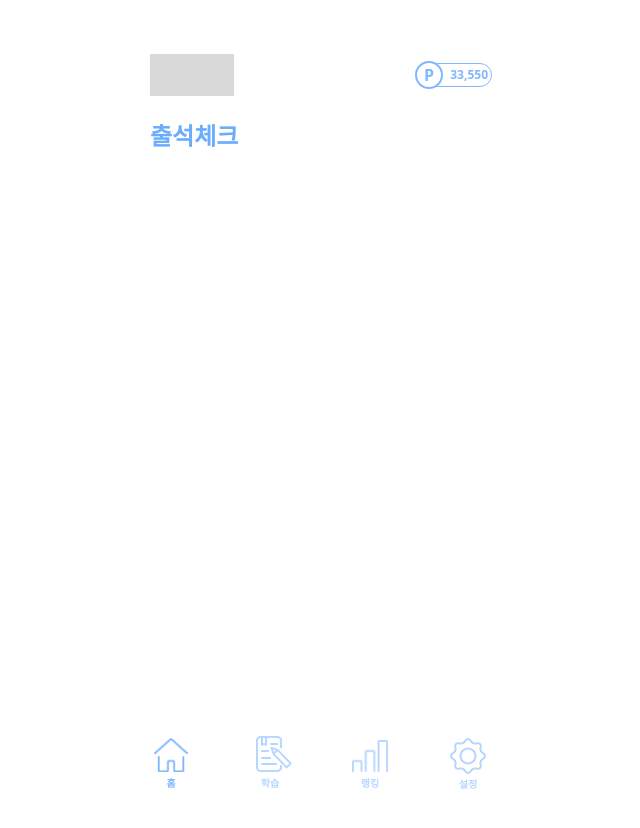
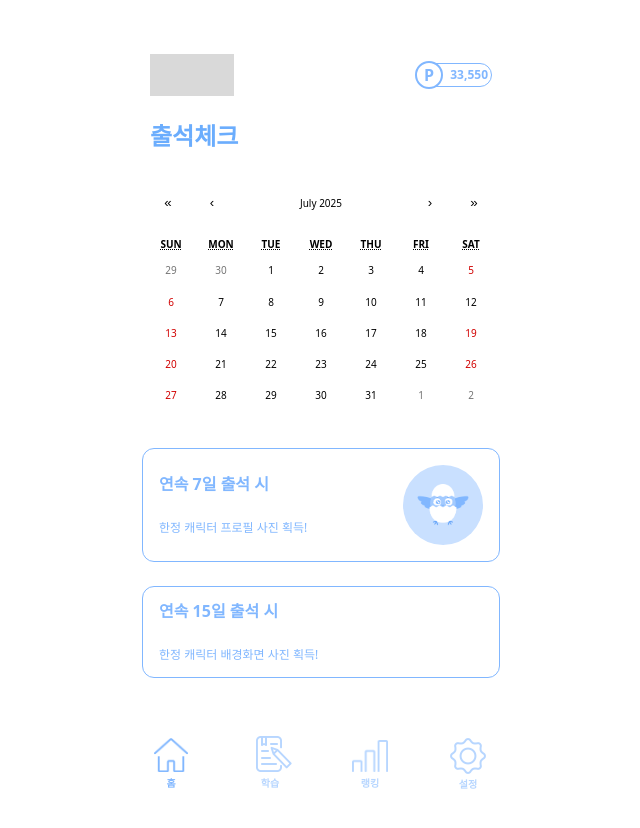
Before and after one commit to 9ITHON/2-giveYouEar-SpeekSee-FE, a React (Vite) app: page /attendance in a window 1280 px wide. Shown: the top 828 px of the page, without its empty margins (319-959 px from the left). Before the commit the page ends 800 px from the top, so only its background shows below. Built offline with nearby package versions, Linux system fonts and the light colour scheme; no server answers.

Commit message:
코드 수정

```diff
--- a/src/pages/Attendance/Attendance.tsx
+++ b/src/pages/Attendance/Attendance.tsx
@@ -1,5 +1,159 @@
+import { useEffect, useState } from 'react';
+import axios from 'axios';
+import Calendar from 'react-calendar';
+import 'react-calendar/dist/Calendar.css';
+import styled from 'styled-components';
+import 캐릭터 from '../../assets/png/캐릭터.png';
+import check from '../../assets/png/check.png';
+import { createGlobalStyle } from 'styled-components';
+
+const GlobalStyle = createGlobalStyle`
+  .react-calendar__tile--now {
+    background: none !important;
+    color: inherit !important;
+  }
+  .react-calendar__tile--now:enabled:hover,
+  .react-calendar__tile--now:enabled:focus {
+    background: none !important;
+  }
+`;
+
+const Container = styled.div`
+  background: #fff;
+  min-height: 100vh;
+  padding: 16px;
+  display: flex;
+  flex-direction: column;
+  align-items: center;
+`;
+
+const CalendarWrapper = styled.div`
+  margin-top: 16px;
+  margin-bottom: 24px;
+  width: 100%;
+  display: flex;
+  justify-content: center;
+
+  .react-calendar {
+    border: none;
+    font-family: inherit;
+  }
+`;
+
+const Box = styled.div`
+  border: 1px solid #81b7ff;
+  border-radius: 12px;
+  padding: 16px;
+  margin: 12px 0;
+  width: 100%;
+  max-width: 400px;
+  display: flex;
+  align-items: center;
+  justify-content: space-between;
+`;
+
+const BoxTitle = styled.div`
+  font-size: 16px;
+  font-weight: bold;
+  color: #81b7ff;
+`;
+
+const BoxSubtitle = styled.div`
+  font-size: 12px;
+  font-weight: 500;
+  color: #81b7ff;
+  margin-top: 30px;
+`;
+
+const CircleBg = styled.div`
+  width: 80px;
+  height: 80px;
+  border-radius: 50%;
+  background: #c9e0ff;
+  display: flex;
+  align-items: center;
+  justify-content: center;
+`;
+
 const Attendance = () => {
-  return <div></div>;
+  const [value, setValue] = useState(new Date());
+  const [attendanceDays, setAttendanceDays] = useState<Date[]>([]);
+
+  useEffect(() => {
+    const year = value.getFullYear();
+    const month = value.getMonth() + 1;
+
+    const fetchAttendance = async () => {
+      try {
+        const response = await axios.get('/api/attendance/calendar', {
+          params: { year, month },
+        });
+
+        if (response.data.success) {
+          const dateList = response.data.data.attendanceDates.map(
+            (dateStr: string) => new Date(dateStr),
+          );
+          setAttendanceDays(dateList);
+        }
+      } catch (error) {
+        console.error('출석 데이터 가져오기 실패:', error);
+      }
+    };
+
+    fetchAttendance();
+  }, [value]);
+
+  // 날짜 비교 함수
+  const isSameDate = (a: Date, b: Date) =>
+    a.getFullYear() === b.getFullYear() &&
+    a.getMonth() === b.getMonth() &&
+    a.getDate() === b.getDate();
+
+  return (
+    <Container>
+      <GlobalStyle />
+      <CalendarWrapper>
+        <Calendar
+          value={value}
+          onChange={val => setValue(val as Date)}
+          calendarType="gregory"
+          tileContent={({ date, view }) => {
+            const isAttendanceDay = attendanceDays.some(d => isSameDate(d, date));
+            return view === 'month' && isAttendanceDay ? (
+              <img
+                src={check}
+                alt="출석 체크"
+                style={{
+                  width: 14,
+                  height: 14,
+                  display: 'block',
+                  margin: '0 auto',
+                  marginTop: 4,
+                }}
+              />
+            ) : null;
+          }}
+        />
+      </CalendarWrapper>
+
+      <Box>
+        <div>
+          <BoxTitle>연속 7일 출석 시</BoxTitle>
+          <BoxSubtitle>한정 캐릭터 프로필 사진 획득!</BoxSubtitle>
+        </div>
+        <CircleBg>
+          <img src={캐릭터} style={{ width: 55.2, height: 42 }} alt="캐릭터" />
+        </CircleBg>
+      </Box>
+
+      <Box>
+        <div>
+          <BoxTitle>연속 15일 출석 시</BoxTitle>
+          <BoxSubtitle>한정 캐릭터 배경화면 사진 획득!</BoxSubtitle>
+        </div>
+      </Box>
+    </Container>
+  );
 };
 
 export default Attendance;
```
Also changed, not shown: src/assets/png/check.png (added).
